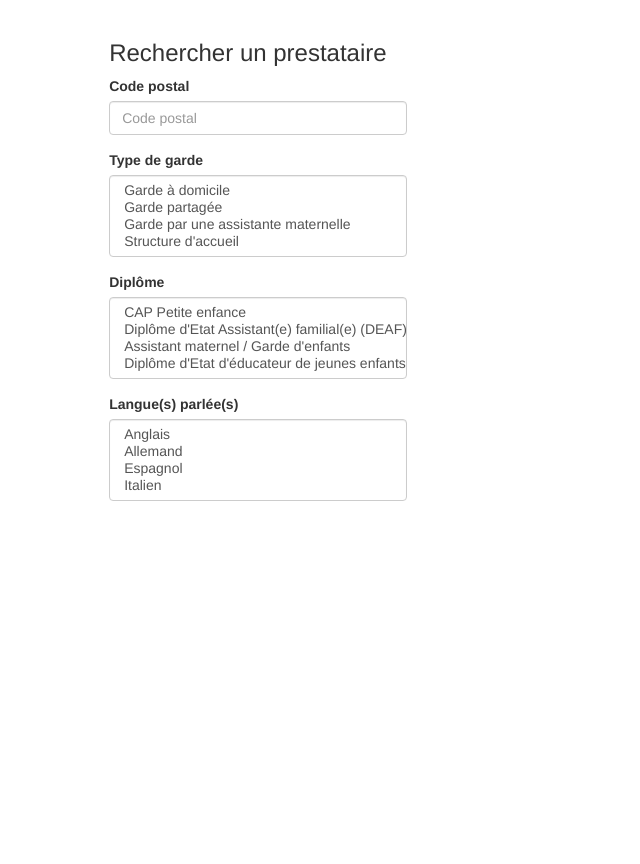
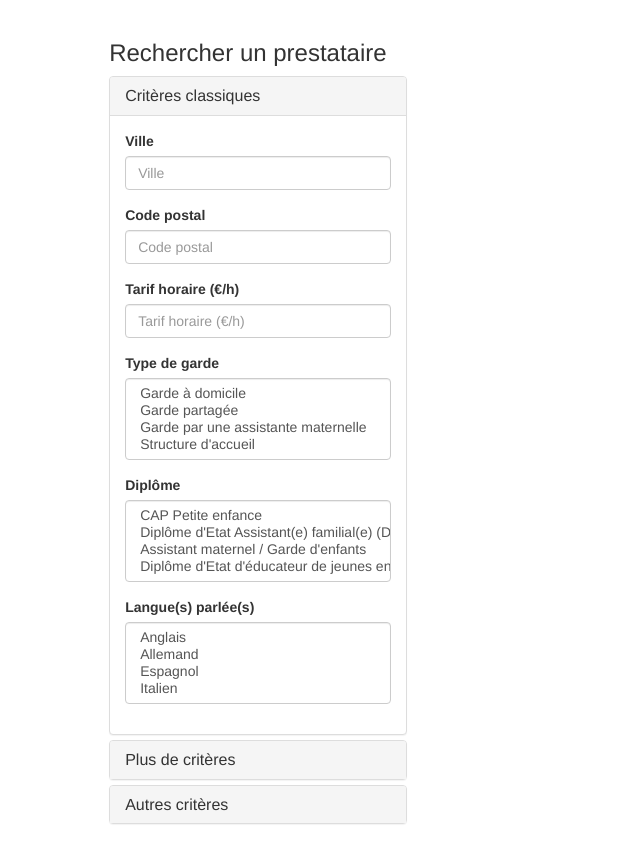
Before and after one commit to mvergerdelbove/famille, a Django app: a page that uses famille/templates/search.html in a window 1280 px wide. Shown: the part 102-966 px from the top of the page, without its empty margins (0-640 px from the left). Before the commit the page ends 603 px from the top, so only its background shows below. Run offline with Django 3.2, Linux system fonts and the light colour scheme; parts of the project's set-up code (start-up, migrations or seed data) failed here and were passed over; some libraries are stand-ins or nearby versions.

Commit message:
full search form + design

```diff
--- a/famille/forms.py
+++ b/famille/forms.py
@@ -36,10 +36,6 @@ class RegistrationForm(forms.Form):
 
         # TODO: Send mail to verify user
         pass
-
-
-class SimpleSearchForm(forms.Form):
-    postal_code = forms.CharField(label="Code postal")
 
 
 class UserForm(forms.ModelForm):
@@ -279,11 +275,39 @@ class AccountFormManager(object):
         return self.forms[self.form_submitted].save()
 
 
+class SimpleSearchForm(forms.Form):
+    postal_code = forms.CharField(label="Code postal")
+
+
 class SearchForm(forms.Form):
-    postal_code = forms.CharField(label="Code postal")
-    type_garde = forms.MultipleChoiceField(label="Type de garde", choices=Prestataire.TYPES_GARDE.items())
-    diploma = forms.MultipleChoiceField(label=u"Diplôme", choices=Prestataire.DIPLOMA.items())
-    language = forms.MultipleChoiceField(label=u"Langue(s) parlée(s)", choices=Prestataire.LANGUAGES.items())
-
-    class Meta:
-        pass
+    # classic
+    city = forms.CharField(label="Ville", required=False)
+    postal_code = forms.CharField(label="Code postal", required=False) # TODO : add completion on frontend
+    type_garde = forms.MultipleChoiceField(
+        label="Type de garde", choices=Prestataire.TYPES_GARDE.items(), required=False
+    ) # TODO: add select2
+    diploma = forms.MultipleChoiceField(label=u"Diplôme", choices=Prestataire.DIPLOMA.items(), required=False)
+    language = forms.MultipleChoiceField(label=u"Langue(s) parlée(s)", choices=Prestataire.LANGUAGES.items(), required=False)
+    tarif = forms.CharField(
+        label=u"Tarif horaire (€/h)", widget=forms.TextInput(
+            attrs={
+                'type': 'text',
+                'data-slider-min': '0',
+                'data-slider-max': '80',
+                'data-slider-step': '0.5'
+            }
+        ), required=False
+    )
+    # extra 1
+    cdt_periscolaire = forms.BooleanField(label=u"Conduite périscolaire", required=False)
+    sortie_ecole = forms.BooleanField(label=u"Sortie d'école", required=False)
+    baby = forms.BooleanField(label=u"Expérience avec bébés", required=False)
+    devoirs = forms.BooleanField(label=u"Aide devoirs", required=False)
+    menage = forms.BooleanField(label=u"Ménage", required=False)
+    repassage = forms.BooleanField(label=u"Repassage", required=False)
+    # extra 2
+    psc1 = forms.BooleanField(label=u"Premiers secours", required=False)
+    permis = forms.BooleanField(label=u"Permis voiture", required=False)
+    urgence = forms.BooleanField(label=u"Garde d'urgence", required=False)
+    nuit = forms.BooleanField(label=u"Garde de nuit", required=False)
+    non_fumeur = forms.BooleanField(label=u"Non-fumeur", required=False)
--- /dev/null
+++ b/famille/static/js/search.js
@@ -0,0 +1,20 @@
+(function($){
+    var initSlider = function($el){
+        var value = $el.val();
+		$el.slider({value: value});
+    };
+
+    var showTab = function(){
+	$('.nav-tabs a:first').tab('show');
+		if (document.location.hash){
+			$('.nav-tabs a[href="' + document.location.hash + '"]').tab('show');
+		}
+    };
+
+    // init
+    $('[data-toggle="tooltip"]').tooltip();
+    initSlider($("#id_tarif"));
+    $(".slider").removeAttr("style").css("width", "100%");
+    $(".has-success").removeClass("has-success");
+
+})(jQuery);
--- a/famille/templates/home.html
+++ b/famille/templates/home.html
@@ -12,7 +12,7 @@
       </header>
       <div class="col-md-12">
 	<p>Consultez gratuitement toutes les propositions près de chez vous</p>
-	<form class="form-inline" role="search" method="post" action="TODO">
+	<form class="form-inline" role="search" method="post" action="{% url 'search' %}">
 	  {% csrf_token %}
 	  {% for field in search_form %}
 	  {% bootstrap_field field show_label=False %}
--- a/famille/templates/search.html
+++ b/famille/templates/search.html
@@ -10,14 +10,71 @@
 {% block content %}
 <div class="row">
     <div class="col-md-3 col-md-offset-1">
-        <div data-spy="affix" data-offset-top="0">
             <h3>Rechercher un prestataire</h3>
-            <form class="form">
-                {% for field in search_form %}
-                {% bootstrap_field field %}
-                {% endfor %}
-            </form>
-        </div>
+            <div class="panel-group" id="accordion">
+                <div class="panel panel-default">
+                    <div class="panel-heading">
+                        <h4 class="panel-title">
+                            <a data-toggle="collapse" data-parent="#accordion" href="#c-classic">
+                                Critères classiques
+                            </a>
+                        </h4>
+                    </div>
+                    <div id="c-classic" class="panel-collapse collapse in">
+                        <div class="panel-body">
+                            <form class="form">
+                                {% bootstrap_field search_form.city %}
+                                {% bootstrap_field search_form.postal_code %}
+                                {% bootstrap_field search_form.tarif %}
+                                {% bootstrap_field search_form.type_garde %}
+                                {% bootstrap_field search_form.diploma %}
+                                {% bootstrap_field search_form.language %}
+                            </form>
+                        </div>
+                    </div>
+                </div>
+                <div class="panel panel-default">
+                    <div class="panel-heading">
+                        <h4 class="panel-title">
+                            <a data-toggle="collapse" data-parent="#accordion" href="#c-plus">
+                                Plus de critères
+                            </a>
+                        </h4>
+                    </div>
+                    <div id="c-plus" class="panel-collapse collapse">
+                        <div class="panel-body">
+                            <form class="form">
+                                {% bootstrap_field search_form.cdt_periscolaire %}
+                                {% bootstrap_field search_form.sortie_ecole %}
+                                {% bootstrap_field search_form.baby %}
+                                {% bootstrap_field search_form.devoirs %}
+                                {% bootstrap_field search_form.menage %}
+                                {% bootstrap_field search_form.repassage %}
+                            </form>
+                        </div>
+                    </div>
+                </div>
+                <div class="panel panel-default">
+                    <div class="panel-heading">
+                        <h4 class="panel-title">
+                            <a data-toggle="collapse" data-parent="#accordion" href="#c-other">
+                                Autres critères
+                            </a>
+                        </h4>
+                    </div>
+                    <div id="c-other" class="panel-collapse collapse">
+                        <div class="panel-body">
+                            <form class="form">
+                                {% bootstrap_field search_form.permis %}
+                                {% bootstrap_field search_form.urgence %}
+                                {% bootstrap_field search_form.psc1 %}
+                                {% bootstrap_field search_form.nuit %}
+                                {% bootstrap_field search_form.non_fumeur %}
+                            </form>
+                        </div>
+                    </div>
+                </div>
+            </div>
     </div>
     <div class="col-md-6 col-md-offset-1">
     </div>
--- a/famille/views.py
+++ b/famille/views.py
@@ -29,7 +29,12 @@ def search(request):
     """
     Search view.
     """
-    return render(request, "search.html", get_context(search_form=forms.SearchForm()))
+    data = request.POST if request.method == "POST" else request.GET
+    form = forms.SearchForm(data)
+    if not form.is_valid():
+        form = forms.SearchForm()
+
+    return render(request, "search.html", get_context(search_form=form))
 
 @require_POST
 def register(request):
```
Also changed, not shown: famille/static/js/account.js (indentation only).
